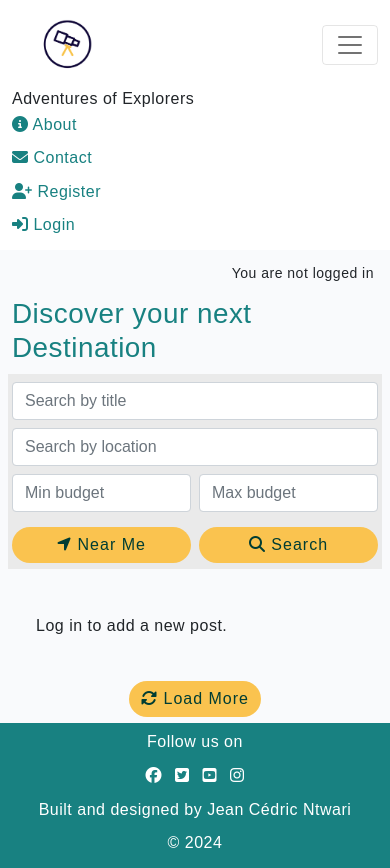
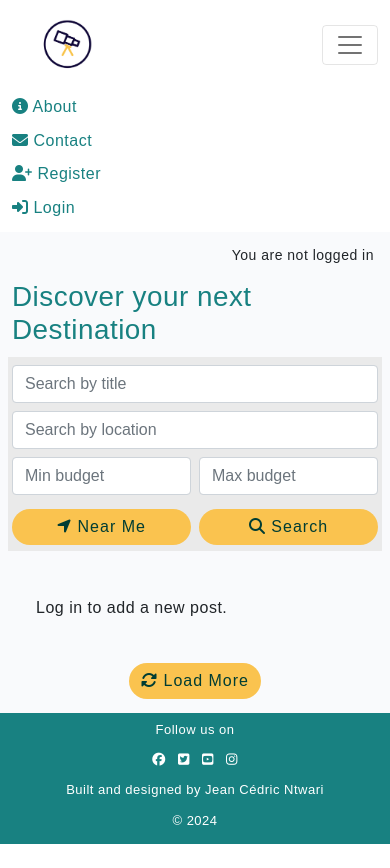
Before and after one commit to CedricNtwari/budget-explorer, a Django app: page / in a window 390 px wide, after a click that opens the changed part. After the commit the page ends 844 px from the top, so only its background shows below. Run offline with Django 4.2, Linux system fonts and the light colour scheme; data that the repository does not hold is empty; some libraries are stand-ins or nearby versions.

Commit message:
feat(ui): hide logo text on mobile and adjust fonts to enhance UX

```diff
--- a/static/css/style.css
+++ b/static/css/style.css
@@ -1,5 +1,10 @@
 .navbar {
   padding: 0;
+  font-size: medium;
+}
+
+.navbar-brand {
+  margin: 0;
 }
 
 .post-card {
@@ -430,7 +435,7 @@ body {
 
 footer {
   color: #fff;
-  font-size: medium;
+  font-size: small;
   background-color: #188181;
 }
 
--- a/templates/base.html
+++ b/templates/base.html
@@ -83,7 +83,9 @@
           <span class="navbar-toggler-icon"></span>
         </button>
         <div class="collapse navbar-collapse" id="navbarText">
-          <span class="navbar-text text-muted me-auto">Adventures of Explorers</span>
+          <span class="navbar-text text-muted me-auto d-none d-md-block"
+            >Adventures of Explorers</span
+          >
           <ul class="navbar-nav ms-auto mb-2 mb-lg-0">
             <li class="nav-item">
               <a
```
